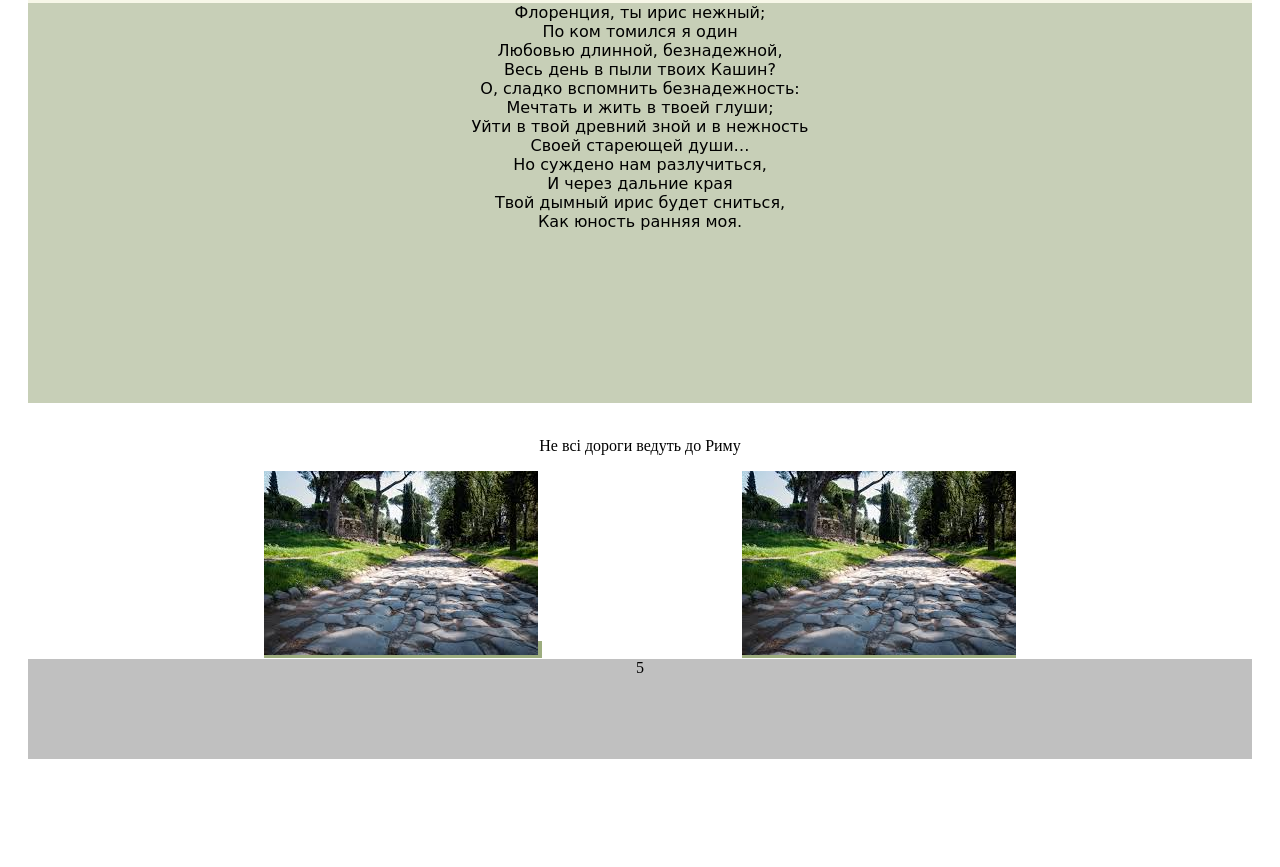
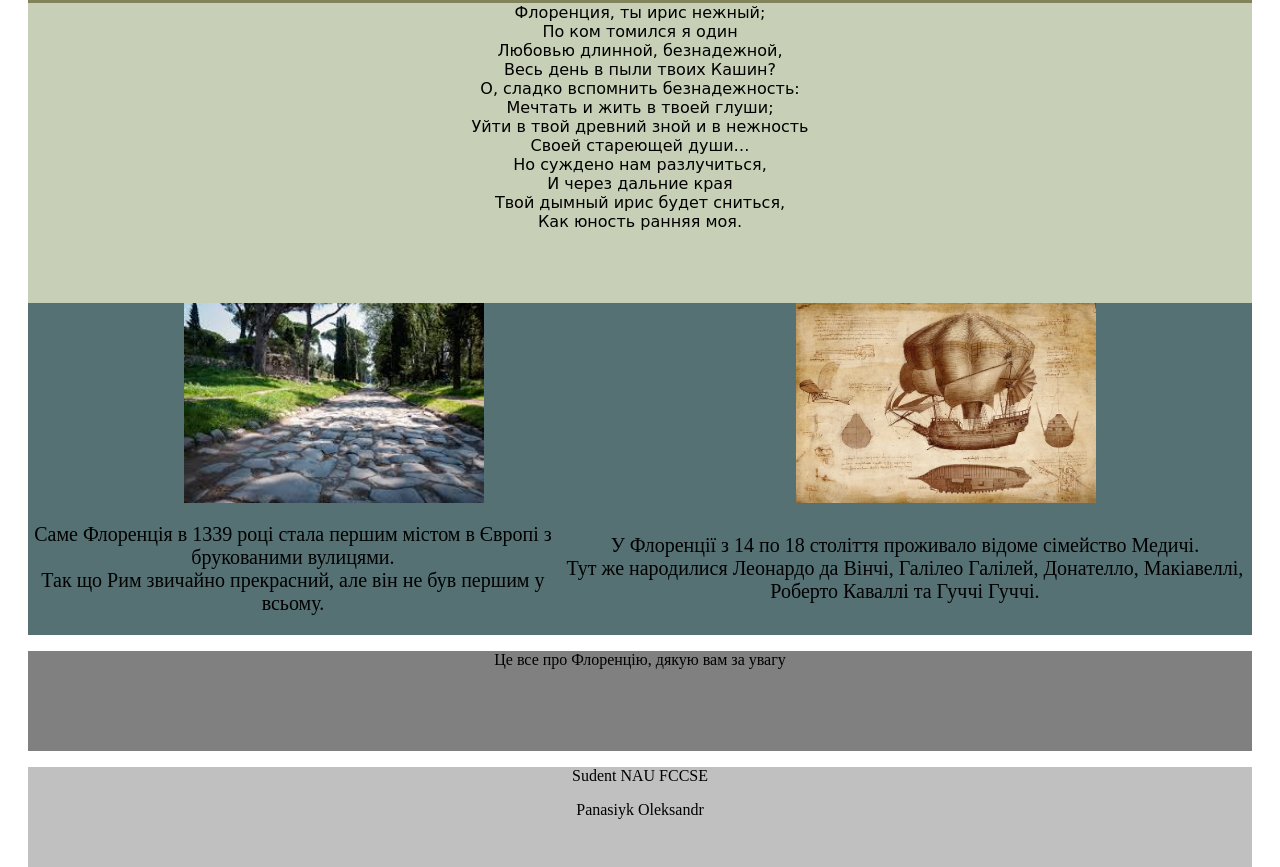
Before and after one commit to Fasterton/Web, a plain HTML site: page index.html in a window 1280 px wide. Shown: the part 584-1451 px from the top of the page. Before the commit the page ends 1361 px from the top, so only its background shows below. Drawn offline with Linux system fonts and the light colour scheme.

Commit message:
first commit

```diff
--- a/index.html
+++ b/index.html
@@ -18,36 +18,38 @@
 
 .flex-container {
   display: flex;
-  flex-direction: column;
+  justify-content: space-around;
+  align-items: center;
   font-size: 20px;
   text-align: center;
+      background-color: #557174;
 }
 .nav
 {
     height: 700px;
-        background-color: #f7f7e8;
+        background-color: #83835b;
         margin: 20px;
         text-align: center;
 }
 .header
 {
-    height: 400px;
+    height: 300px;
     background-color: #c7cfb7;
     text-align: center;
     font-family: Brush Script MT, Brush Script Std, cursive;
 }
 .section
 {
-    height: 500px ;
-    background-color: #9dad7f;
-    margin: 100px 100px;
+    margin-top: 10px;
+    height: 800px ;
+
+    color:darkgreen;
 
 }
 .PreFooter
 {
-    height: 500px;
-    width: 300px;
-    background-color: #557174;
+    height: 100px;
+    background-color: gray;
 }
 .footer
 {
@@ -86,16 +88,28 @@ h2
          Как юность ранняя моя.<br>
     </div>
 
-    <span class="section">
-       <p> Не всі дороги ведуть до Риму</p>
-        <img src="photo.jpg" alt="Рим" >
-    </span>
-    <span class="section">
-        <img src="photo.jpg"
-    </span>
-
+    <div class="flex-container">
+            <img src="photo.jpg" alt="Рим" height="200px" width="300px" >
+            <img src="photo2.jpg" alt="Да Винчи" height="200px" width="300px">
+    </div>
+    <div class="flex-container">
+            <p>Саме Флоренція в 1339 році стала першим містом в Європі з брукованими вулицями.
+                <br>Так що Рим звичайно прекрасний, але він не був першим у всьому.
+            </p>
+            <p>У Флоренції з 14 по 18 століття проживало відоме сімейство Медичі. <br>Тут же народилися Леонардо да Вінчі, Галілео Галілей, Донателло, Макіавеллі, Роберто Каваллі та Гуччі Гуччі.</p>
+</div>
+<div class="PreFooter">
+    <p>
+        Це все про Флоренцію, дякую вам за увагу
+    </p>
+</div>
 <div class="footer">
-    5
+    <p>
+        Sudent NAU FCCSE
+    </p>
+    <P>
+        Panasiyk Oleksandr
+    </P>
 </div>
 </div>
 </body>
```
Also changed, not shown: photo2.jpg (added).
